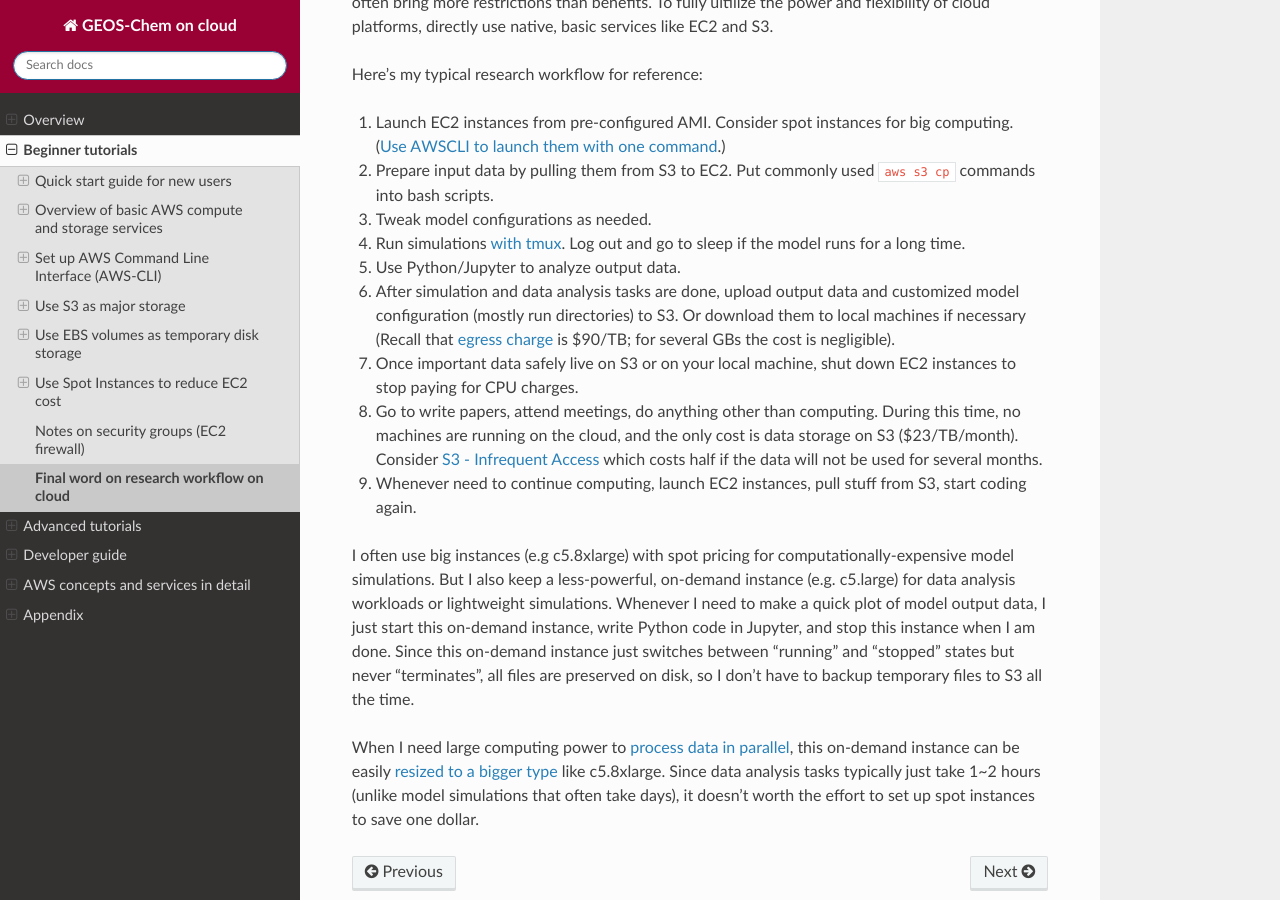
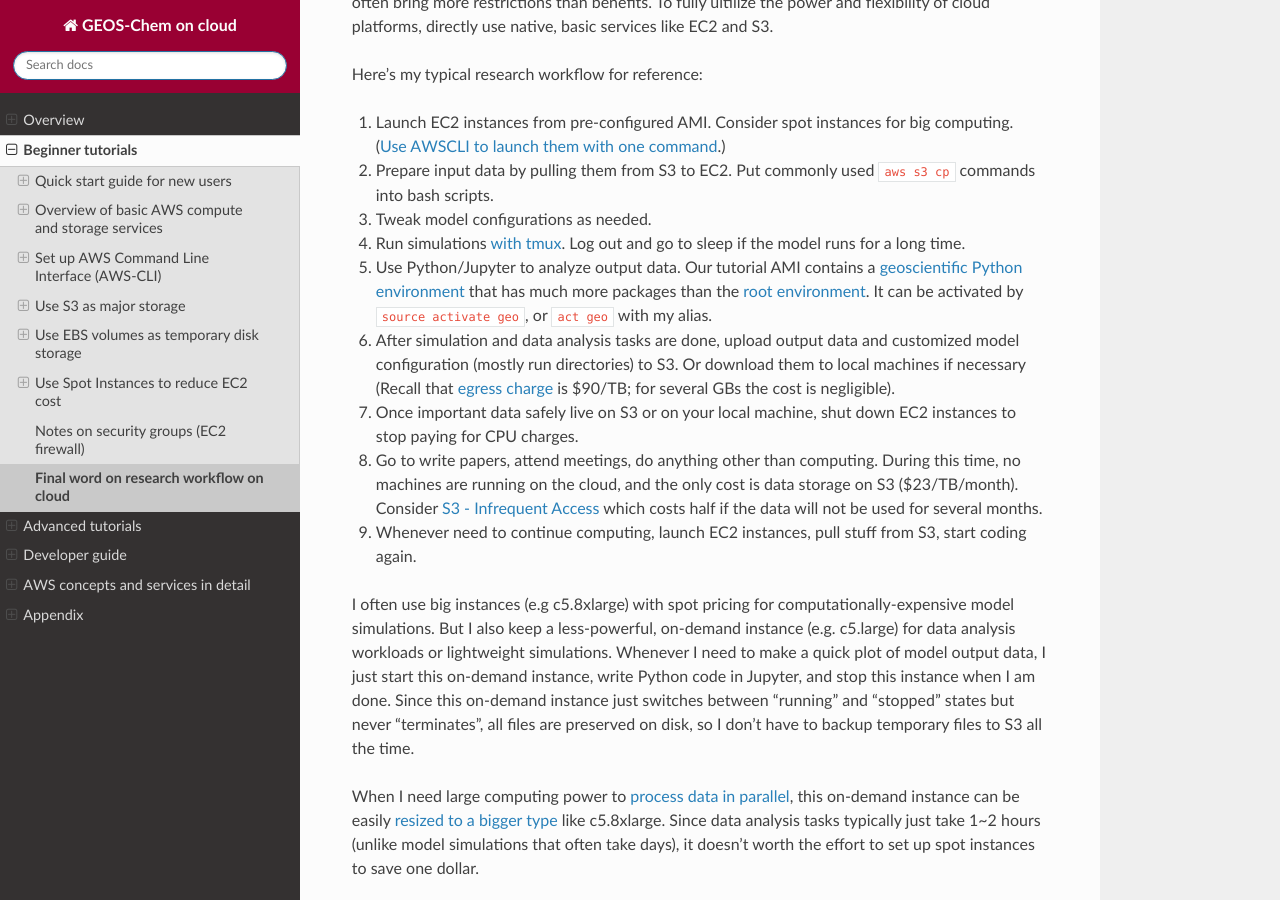
Before and after one commit to geoschem/geos-chem-cloud, a Sphinx documentation site: the page built from doc/source/chapter02_beginner-tutorial/research-workflow.rst, in a window 1280 px wide and 900 px high, scrolled down 553 px. Built offline with Sphinx 7.4.7 and the Read the Docs theme 2.0.0, drawn with Linux system fonts in a browser that asks for light colours.

Commit message:
Note on Python env.

```diff
--- a/doc/source/chapter02_beginner-tutorial/research-workflow.rst
+++ b/doc/source/chapter02_beginner-tutorial/research-workflow.rst
@@ -13,7 +13,7 @@ Here's my typical research workflow for reference:
 2. Prepare input data by pulling them from S3 to EC2. Put commonly used ``aws s3 cp`` commands into bash scripts.
 3. Tweak model configurations as needed.
 4. Run simulations :ref:`with tmux <keep-running-label>`. Log out and go to sleep if the model runs for a long time.
-5. Use Python/Jupyter to analyze output data.
+5. Use Python/Jupyter to analyze output data. Our tutorial AMI contains a `geoscientific Python environment <https://github.com/JiaweiZhuang/cloud_GC/blob/master/build_scripts/python/geo.yml>`_ that has much more packages than the `root environment <https://github.com/JiaweiZhuang/cloud_GC/blob/master/build_scripts/python/basic_packages.sh>`_. It can be activated by ``source activate geo``, or ``act geo`` with my alias.
 6. After simulation and data analysis tasks are done, upload output data and customized model configuration (mostly run directories) to S3. Or download them to local machines if necessary (Recall that :ref:`egress charge <data-egress-label>` is $90/TB; for several GBs the cost is negligible).
 7. Once important data safely live on S3 or on your local machine, shut down EC2 instances to stop paying for CPU charges.
 8. Go to write papers, attend meetings, do anything other than computing. During this time, no machines are running on the cloud, and the only cost is data storage on S3 ($23/TB/month). Consider `S3 - Infrequent Access <https://aws.amazon.com/blogs/aws/aws-storage-update-new-lower-cost-s3-storage-option-glacier-price-reduction/>`_ which costs half if the data will not be used for several months.
```
